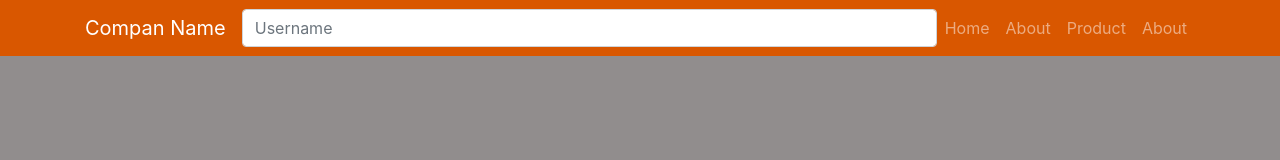
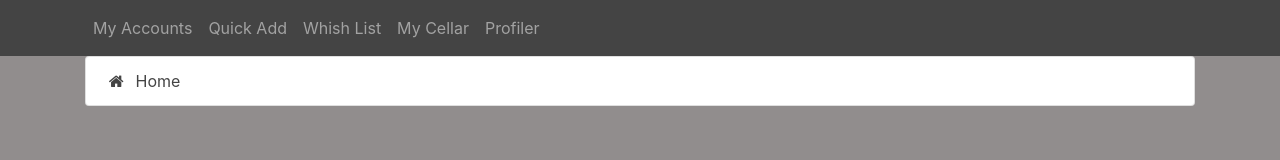
Before and after one commit to cjrisua/vini-cellar, a plain HTML site: page src/index.html in a window 1280 px wide. Drawn offline with Linux system fonts and the light colour scheme; a web font is replaced by a local one.

Commit message:
page refresh

```diff
--- a/src/index.html
+++ b/src/index.html
@@ -2,7 +2,7 @@
 <html class="no-js" lang="en">
 
 <head>
-    <title>Bootstrap 4 Layout</title>
+    <title>Old Vine City</title>
     <meta http-equiv="x-ua-compatible" content="ie=edge">
     <meta name="viewport" content="width=device-width, initial-scale=1.0" />
 
@@ -10,40 +10,45 @@
     <link rel='stylesheet' href="https://maxcdn.bootstrapcdn.com/font-awesome/4.7.0/css/font-awesome.min.css">
     <link rel="stylesheet" href="/css/bootstrap.css">
     <link rel="stylesheet" href="/css/styles.css">
+    <link rel="stylesheet" href="/open-iconic-master/font/css/open-iconic-bootstrap.css">
 </head>
 
 <body>
 
     <!--<div class="container">-->
-        <nav class="navbar navbar-expand-sm navbar-dark bg-primary">
-            <div class="container">
-            <a class="navbar-brand" href="#">Compan Name</a>
-
+    <nav class="navbar navbar-expand-sm navbar-dark bg-primary">
+        <div class="container">
             <button class="navbar-toggler" type="button" data-toggle="collapse" data-target="#navbarSupportedContent">
-                    <span class="navbar-toggler-icon"></span>
+                <span class="navbar-toggler-icon"></span>
             </button>
 
             <div class="collapse navbar-collapse" id="navbarSupportedContent">
-
-                <input type="text" class="form-control" placeholder="Username" aria-label="Username" aria-describedby="basic-addon1">
-                <ul class="navbar-nav ml-auto">
+                <ul class="navbar-nav mr-auto">
                     <li class="nav-item">
-                        <a class="nav-link" href="#">Home</a>
+                            <a class="nav-link" href="#">
+                                    <span class="oi oi-person"></span>
+                            My Accounts
+                        </a>
                     </li>
                     <li class="nav-item">
-                        <a class="nav-link" href="#">About</a>
+                            <a class="nav-link" href="#">Quick Add</a>
                     </li>
                     <li class="nav-item">
-                        <a class="nav-link" href="#">Product</a>
+                            <a class="nav-link" href="#">Whish List</a>
                     </li>
                     <li class="nav-item">
-                        <a class="nav-link" href="#">About</a>
+                            <a class="nav-link" href="#">My Cellar</a>
+                    </li>
+                    <li class="nav-item">
+                            <a class="nav-link" href="#">Profiler</a>
                     </li>
                 </ul>
             </div>
-            </div>
-        </nav>
-
+        </div>
+    </nav>
+    <div class="container">
+            <a class="list-group-item" href="#"><i class="fa fa-home fa-fw"></i>&nbsp; Home</a>
+    </div>
     <!--</div>-->
 
     <script src="/js/jquery.min.js"></script>
--- a/src/scss/styles.scss
+++ b/src/scss/styles.scss
@@ -3,8 +3,16 @@
 $body-bg: #918d8d;
 
 $theme-colors: (
-    "primary" : #d95700
+    "primary" : #444444
 );
+
+.navbar-toggler{
+    margin-bottom: 5pt;
+}
+
+#wine-lrg-search{
+    min-width: 350px;
+}
 
 //Bootstrap Sass Imnport
 @import "node_modules/bootstrap/scss/bootstrap"
```
Also changed, not shown: src/css/styles.css.
